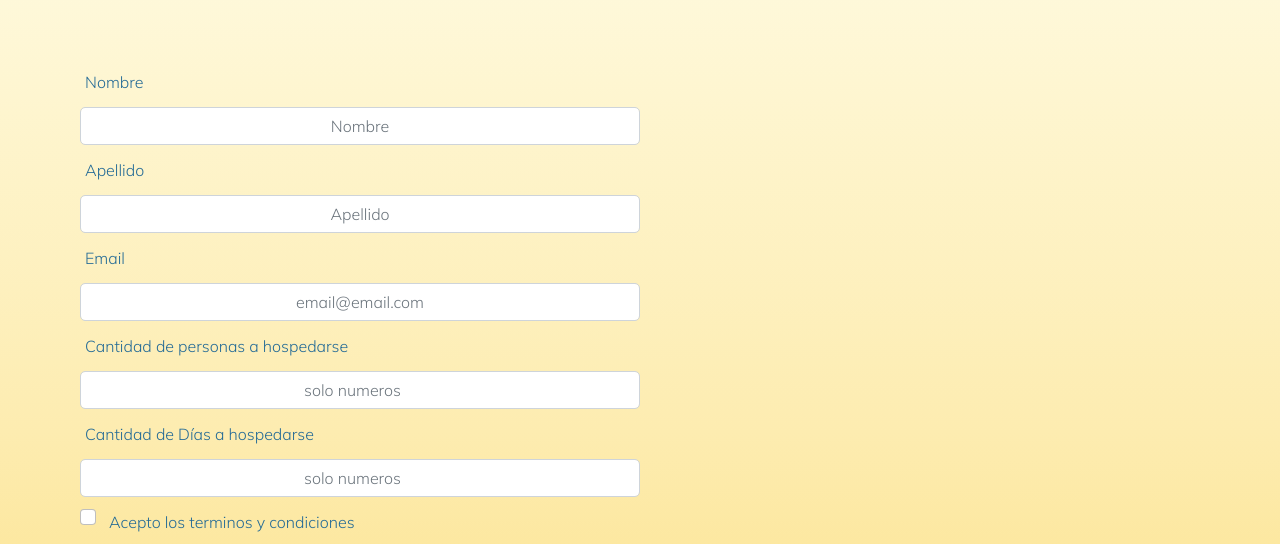
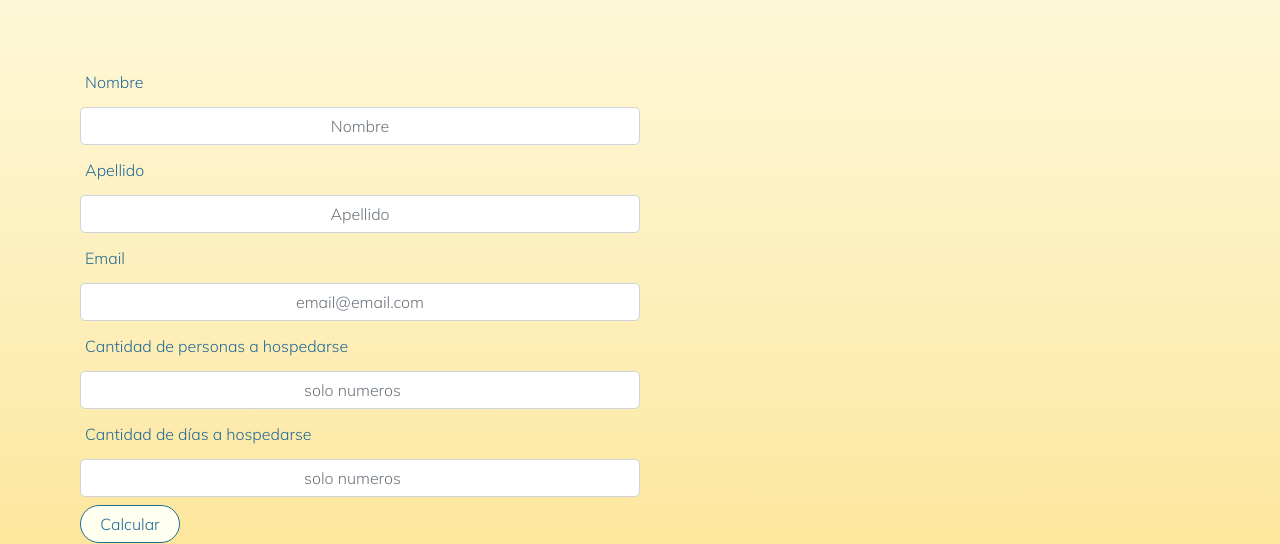
Before and after one commit to santiagoromeu/comision-58150-updt, a website: page pages/calculadora.html in a window 1280 px wide. Shown: the part 239-783 px from the top of the page. Drawn offline with nearby package versions, Linux system fonts and the light colour scheme; some packages are replaced by stand-ins of ours; a script that the page names is missing.

Commit message:
Adding final updates with sweetalert2

```diff
--- a/pages/calculadora.html
+++ b/pages/calculadora.html
@@ -16,6 +16,8 @@
     integrity="sha384-gH2yIJqKdNHPEq0n4Mqa/HGKIhSkIHeL5AyhkYV8i59U5AR6csBvApHHNl/vI1Bx" crossorigin="anonymous">
   <!-- Mi CSS -->
   <link href="../css/style.css" rel="stylesheet">
+  <!-- SweetAlert2 -->
+  <script src="https://cdn.jsdelivr.net/npm/sweetalert2@11"></script>
   <title>CALCULADORA | Posada Morada da Laika</title>
 </head>
 
@@ -68,7 +70,7 @@
 
       </p>
     </div>
-    <form class="container mt-4 mb-4 contact cont-stl">
+    <form class="container mt-4 mb-4 contact cont-stl" id="myForm">
       <div class="mb-2 w-50">
         <label for="exampleFormControlInput1" class="form-label">Nombre</label>
         <input type="text" class="form-control" id="nombre" placeholder="Nombre">
@@ -86,14 +88,10 @@
         <input type="number" class="form-control" id="host" placeholder="solo numeros">
       </div>
       <div class="mb-2 w-50">
-        <label for="exampleFormControlInput1" class="form-label">Cantidad de Días a hospedarse</label>
+        <label for="exampleFormControlInput1" class="form-label">Cantidad de días a hospedarse</label>
         <input type="number" class="form-control" id="cant" placeholder="solo numeros">
-      </div>
-      <div class="mb-2 form-check">
-        <input type="checkbox" class="form-check-input" id="check">
-        <label class="form-check-label" for="exampleCheck1">Acepto los terminos y condiciones</label>
-      </div>
-      <button type="submit" class="btn btn-primary btn-style" id="boton">Calcular</button>
+      </div class="mb-2">
+      <button type="button" class="btn btn-primary btn-style" id="boton">Calcular</button>
     </form>
 
     <!--Footer-->
@@ -129,6 +127,6 @@
 
   <!--Calculadora JS-->
   <script src="../javascript/calculadora.js"></script>
-</body>
+  </body>
 
 </html>
```
